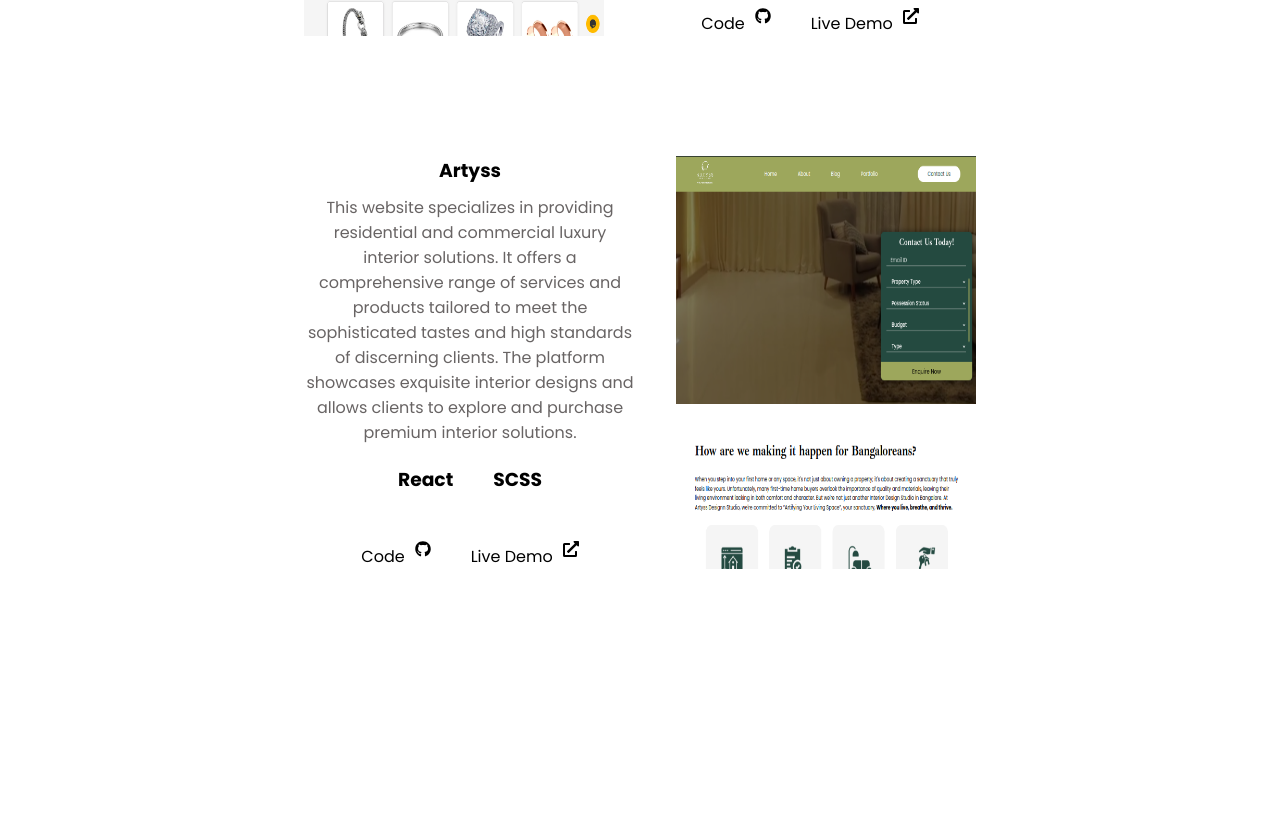
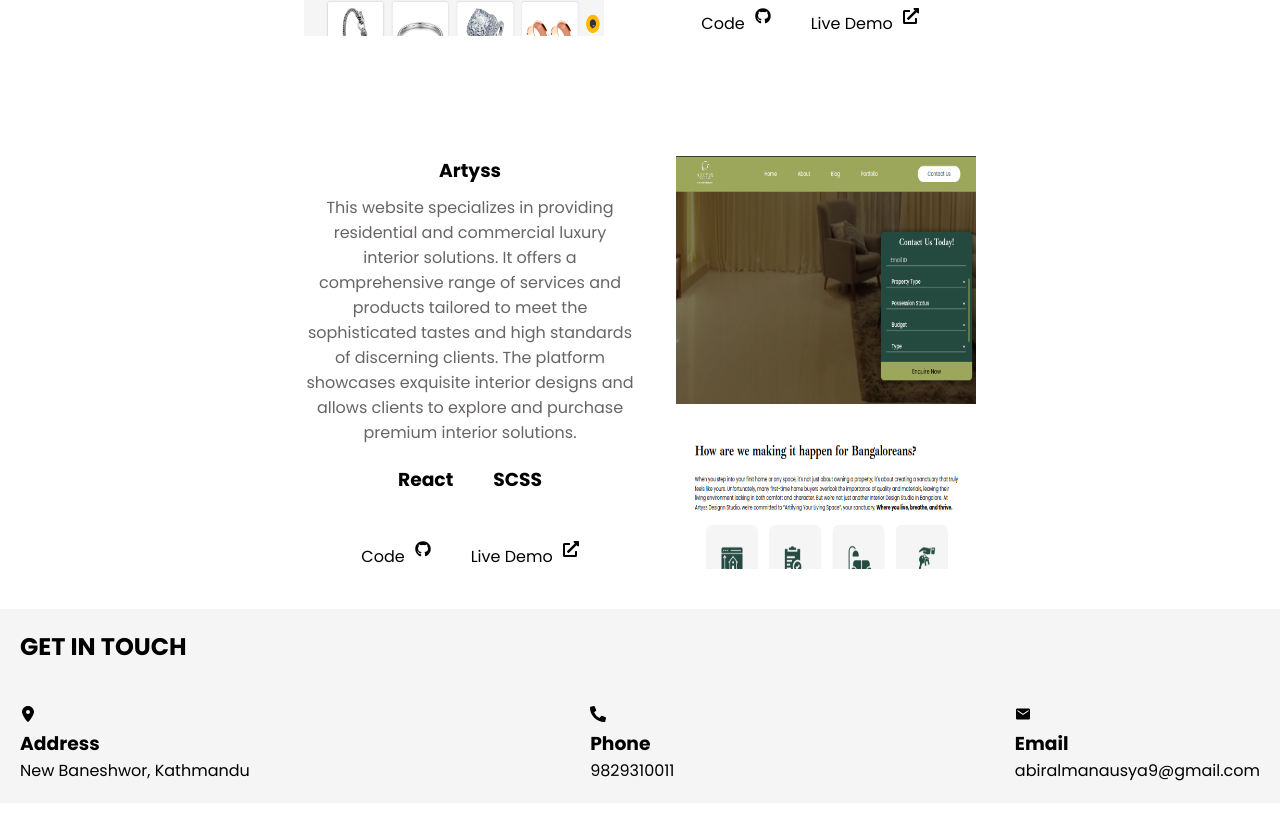
Before and after one commit to SanjeevRoyy/myPortfolio, a React (Vite) app: page / in a window 1280 px wide. Shown: the part 1737-2556 px from the top of the page. Before the commit the page ends 2406 px from the top, so only its background shows below. Built offline with nearby package versions, Linux system fonts and the light colour scheme; a web font is replaced by a local one.

Commit message:
created contact section

```diff
--- a/src/components/Navbar.jsx
+++ b/src/components/Navbar.jsx
@@ -1,7 +1,6 @@
 import React, { useState } from "react";
 import { RxHamburgerMenu } from "react-icons/rx";
 import { Link } from "react-router-dom";
-
 
 const Navbar = () => {
   const [showNavbar, setShowNavbar] = useState(false);
@@ -17,7 +16,7 @@
       </div>
       <div className={`NavbarDiv ${showNavbar ? "show" : ""}`}>
         <div>
-            <h3>Sanjeev.dev</h3>
+          <h3>Sanjeev.dev</h3>
         </div>
         <div className="NavLinks">
           <Link className="link" to="/">
@@ -32,7 +31,6 @@
           <Link className="link" to="/blog">
             Contact
           </Link>
-
         </div>
       </div>
     </>
--- /dev/null
+++ b/src/pages/Contact.jsx
@@ -0,0 +1,31 @@
+import React from "react";
+import { FaLocationDot } from "react-icons/fa6";
+import { FaPhoneAlt } from "react-icons/fa";
+import { IoMdMail } from "react-icons/io";
+
+const Contact = () => {
+  return (
+    <div className="ContactDiv">
+      <h2>GET IN TOUCH</h2>
+      <div className="Details">
+        <div>
+          <FaLocationDot />
+          <h3>Address</h3>
+          <p>New Baneshwor, Kathmandu</p>
+        </div>
+        <div>
+          <FaPhoneAlt />
+          <h3>Phone</h3>
+          <p>9829310011</p>
+        </div>
+        <div>
+          <IoMdMail />
+          <h3>Email</h3>
+          <p>abiralmanausya9@gmail.com</p>
+        </div>
+      </div>
+    </div>
+  );
+};
+
+export default Contact;
--- a/src/pages/Home.jsx
+++ b/src/pages/Home.jsx
@@ -1,4 +1,5 @@
 import About from "./About";
+import Contact from "./Contact";
 import HomeSection from "./HomeSection";
 import Portfolio from "./Portfolio";
 
@@ -7,8 +8,12 @@
     <>
       <HomeSection />
       <About />
-      <Portfolio/>
-      <br /><br /><br /><br />
+      <Portfolio />
+      <Contact/>
+      <br />
+      <br />
+      <br />
+      <br />
     </>
   );
 };
--- a/src/pages/Portfolio.jsx
+++ b/src/pages/Portfolio.jsx
@@ -81,7 +81,11 @@
             </div>
             <div className="SameLinks">
               <p style={{ color: "black" }}>Live Demo</p>
-              <a style={{color:"black"}} href="https://artyss-final.vercel.app/" target="blank">
+              <a
+                style={{ color: "black" }}
+                href="https://artyss-final.vercel.app/"
+                target="blank"
+              >
                 <FaExternalLinkAlt />
               </a>
             </div>
--- /dev/null
+++ b/src/scss/pages/home/_contact.scss
@@ -0,0 +1,11 @@
+.ContactDiv{
+    margin-top: 40px;
+   padding: 20px;
+   background: whitesmoke;
+
+}
+.Details{
+    margin-top: 40px;
+    display: flex;
+    justify-content: space-between;
+}
--- a/src/scss/pages/home/_index.scss
+++ b/src/scss/pages/home/_index.scss
@@ -1,3 +1,4 @@
 @forward "home";
 @forward "about";
-@forward "portfolio"
+@forward "portfolio";
+@forward "contact";
```
Also changed, not shown: src/App.jsx (+6 -9 lines), src/main.jsx (+11 -12 lines), src/pages/HomeSection.jsx (+4 -4 lines), src/scss/pages/home/_portfolio.scss (line endings or trailing spaces).
